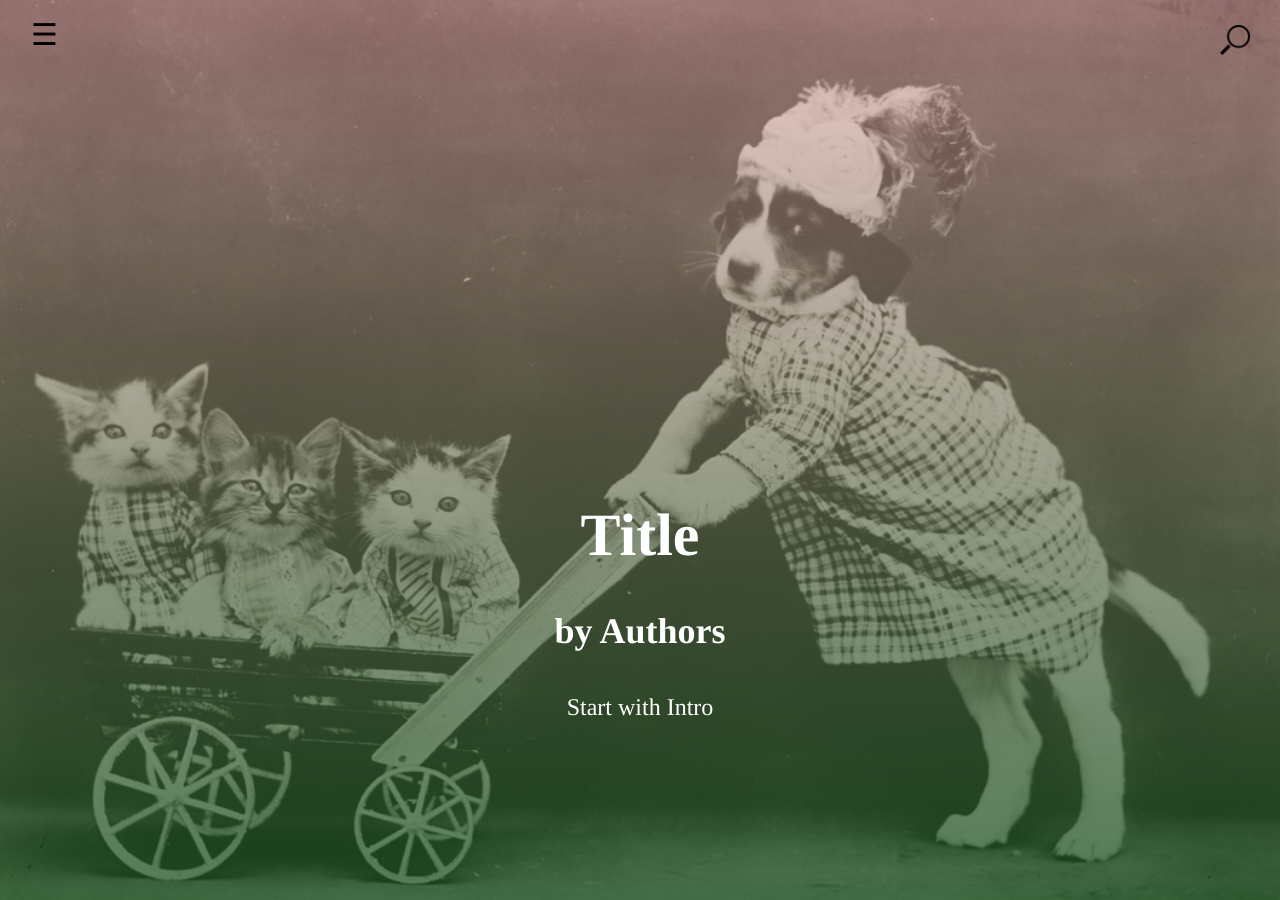
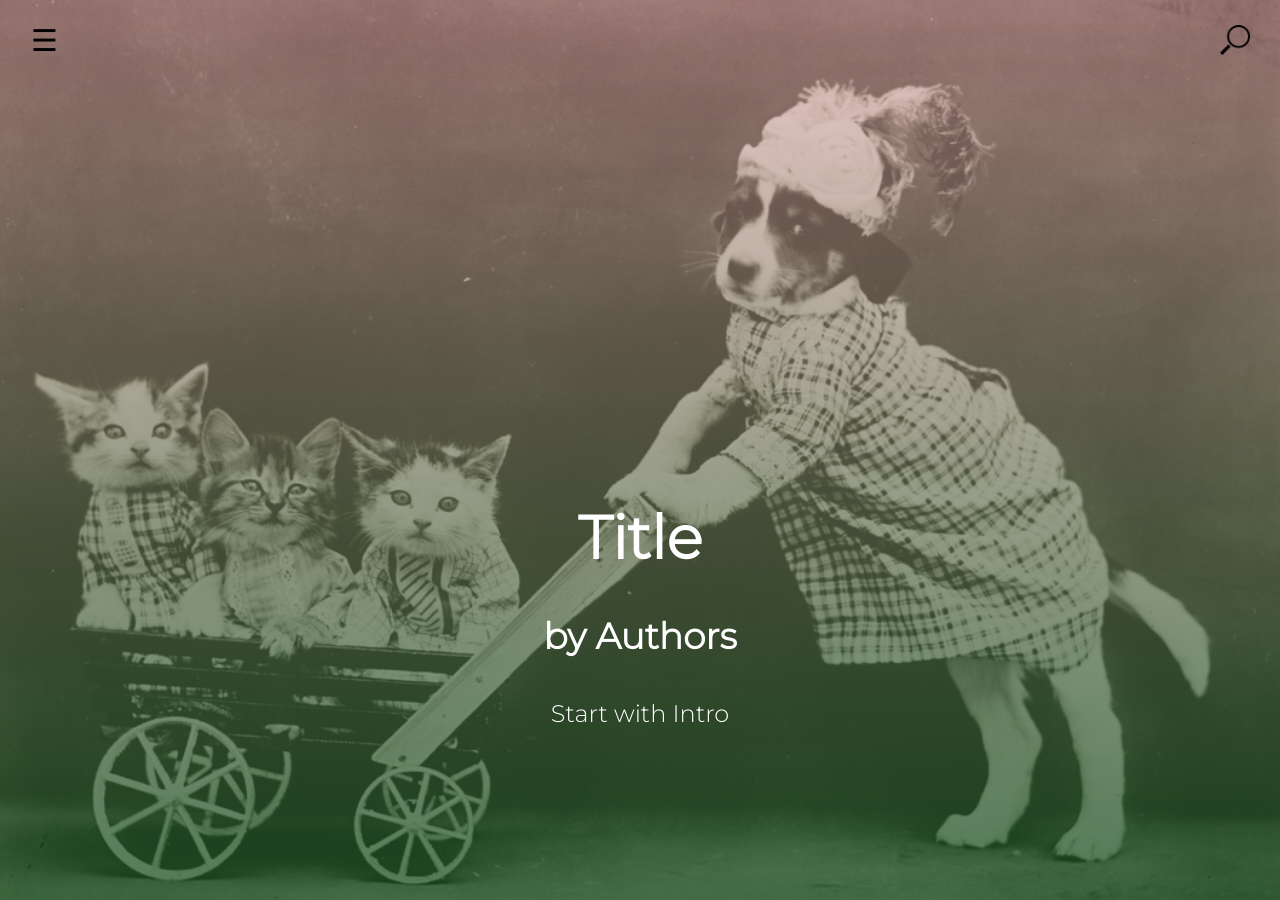
Before and after one commit to maryborgoton/mindoc, a Jekyll site: the page built from index.markdown, in a window 1280 px wide. Built offline with Jekyll 4.4.1, drawn with Linux system fonts in a browser that asks for light colours.

Commit message:
Update main.scss

```diff
--- a/_sass/main.scss
+++ b/_sass/main.scss
@@ -7,7 +7,7 @@
 
 .header_main{
   color: white; // to change the font color on the title page
-  font-family: "Times" // to change the font of the title page
+  font-family: "Montserrat" // to change the font of the title page
 }
 
 h1.header_main{
@@ -20,18 +20,18 @@ h2.header_main{
 
 #btn {
   color:white; // to change the color of the button "Start with Intro"
-  font-family: "Times"; // to change the font of the button "Start with Intro"
+  font-family: "Montserrat"; // to change the font of the button "Start with Intro"
 }
 
 .description_btn{
-  font-family: "Calibri"; // to change the font of the description button
+  font-family: "Oswald"; // to change the font of the description button
   color: green; // to change the color of the description button
 }
 
 // Side navigation bar
 
 .sidenav a {
-	font-family: "Times"; // to change the font of the side nabigation bar
+	font-family: "Montserrat"; // to change the font of the side nabigation bar
 }
 
 
@@ -50,11 +50,11 @@ a {
 }
 
 h1{
-	font-family: "Times"; // to change the font of the big headlines
+	font-family: "Montserrat"; // to change the font of the big headlines
 }
 
 h2{
-	font-family: "Calibri"; // to change the font of the medium headlines
+	font-family: "Oswald"; // to change the font of the medium headlines
 }
 
 h3{
@@ -62,18 +62,18 @@ h3{
 }
 
 span {
-  font-family: "Calibri"; // to change the font of the title/creator/date lines
+  font-family: "Oswald"; // to change the font of the title/creator/date lines
   font-weight: 400;
 }
 
 body, html {
-	background-color: Yellow; // to change the website background
+	background-color: #97bd97; // to change the website background
 }
 
 #search {
   border: 1px solid grey;
   border-radius: 5px;
-  font-family: "Calibri"; // to change the font of the search
+  font-family: "Oswald"; // to change the font of the search
   color:#9E2207;  // to change the color of the search
   font-size: 21px;
   width: 100%;
```
